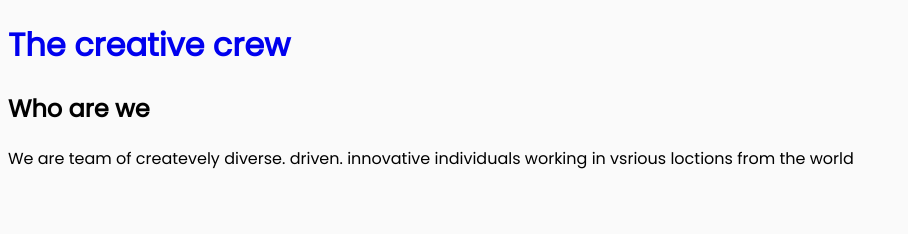
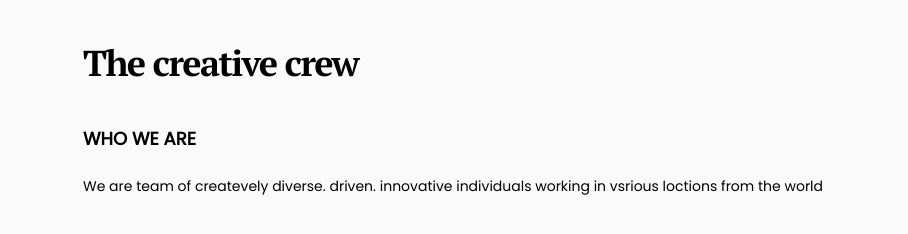
Before and after one commit to Voninkazo/sandy-team-page, a plain HTML site: page webroot/index.html in a window 1280 px wide. Shown: the whole page, without its empty margins (0-908 px from the left). Drawn offline with Linux system fonts and the light colour scheme.

Commit message:
fixed broken font declaration and continued adding more css style on the header

```diff
--- a/webroot/css/default.css
+++ b/webroot/css/default.css
@@ -7,3 +7,15 @@ a {
     display: block;
     text-decoration: none;
 }
+
+.container {
+    padding: 12px;
+}
+
+@media (min-width: 1114px) {
+    .container {
+        max-width: 1114px;
+        margin: auto;
+    }
+    header>div {}
+}
--- a/webroot/css/fonts.css
+++ b/webroot/css/fonts.css
@@ -15,7 +15,7 @@
 }
 
 ont-face {
-    font-family: 'Poppins-bold';
+    font-family: 'poppins';
     src: url('../fonts/poppins-bold.woff2') format('woff2'), url('../fonts/poppins-bold.woff') format('woff');
     font-weight: bold;
     font-style: normal;
--- a/webroot/css/header.css
+++ b/webroot/css/header.css
@@ -0,0 +1,37 @@
+:root {
+    --default-color: #000000;
+}
+
+h1 {
+    margin: 0;
+    padding-block-end: calc(38px / 2);
+    padding-block-start: calc(38px / 2);
+}
+
+h1 a {
+    font-family: 'Pt-serif-bold';
+    font-size: 36px;
+    line-height: 48px;
+    letter-spacing: -0.045em;
+    color: var(--default-color);
+}
+
+h2 {
+    font-family: 'poppins';
+    font-size: 18px;
+    font-weight: bold;
+    line-height: 27px;
+    text-transform: uppercase;
+    color: var(--default-color);
+    padding-block-end: 10px;
+    padding-block-start: calc(38px / 2);
+    margin: 0;
+}
+
+.introduction_paragraph {
+    font-size: 14px;
+    line-height: 21px;
+    color: var(--default-color);
+}
+
+@media (min-width: 1114px) {}
--- a/webroot/index.html
+++ b/webroot/index.html
@@ -10,13 +10,15 @@
 
 <body>
     <header>
+        <div class="container">
             <h1><a href="./">The creative crew</a></h1>
             <article class="article_introduction">
-            <h2>Who are we</h2>
+                <h2>Who we are</h2>
                 <p class="introduction_paragraph">
                     We are team of createvely diverse. driven. innovative individuals working in vsrious loctions from the world
                 </p>
             </article>
+        </div>
     </header>
     <main>
     </main>
```
Lines whose indentation alone changed are shown as unchanged.
